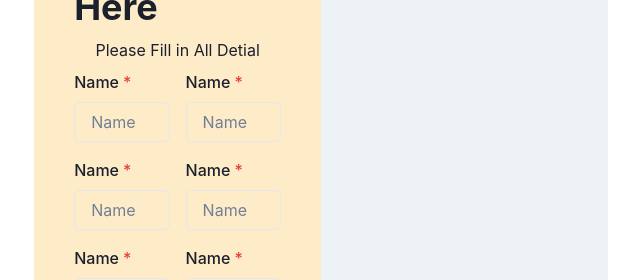
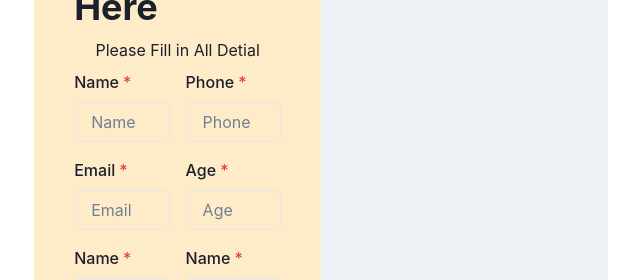
Before and after one commit to ankitsng0007/AnkitRepo, a React (Create React App) app in the folder RCT-101/Day-20/PSC/create-profile/: page / in a window 1280 px wide. Shown: the part 260-540 px from the top of the page, without its empty margins (319-959 px from the left). Built offline with nearby package versions, Linux system fonts and the light colour scheme.

Commit message:
file added

```diff
--- a/RCT-101/Day-20/PSC/create-profile/src/Components/ProfileForm.jsx
+++ b/RCT-101/Day-20/PSC/create-profile/src/Components/ProfileForm.jsx
@@ -32,31 +32,31 @@ export const ProfileForm=()=>{
   </GridItem>
   <GridItem colSpan={1}>
     <FormControl isRequired>
-        <FormLabel>Name</FormLabel>
+        <FormLabel>Phone</FormLabel>
         <Input
-        placeholder="Name"
-        type="text"
-        name="name"
+        placeholder="Phone"
+        type="number"
+        name="phone"
         onChange={handleChange}/>
     </FormControl>
   </GridItem>
   <GridItem colSpan={1}>
     <FormControl isRequired>
-        <FormLabel>Name</FormLabel>
+        <FormLabel>Email</FormLabel>
         <Input
-        placeholder="Name"
-        type="text"
-        name="name"
+        placeholder="Email"
+        type="email"
+        name="email"
         onChange={handleChange}/>
     </FormControl>
   </GridItem>
   <GridItem colSpan={1}>
     <FormControl isRequired>
-        <FormLabel>Name</FormLabel>
+        <FormLabel>Age</FormLabel>
         <Input
-        placeholder="Name"
+        placeholder="Age"
         type="text"
-        name="name"
+        name="age"
         onChange={handleChange}/>
     </FormControl>
   </GridItem>
```
